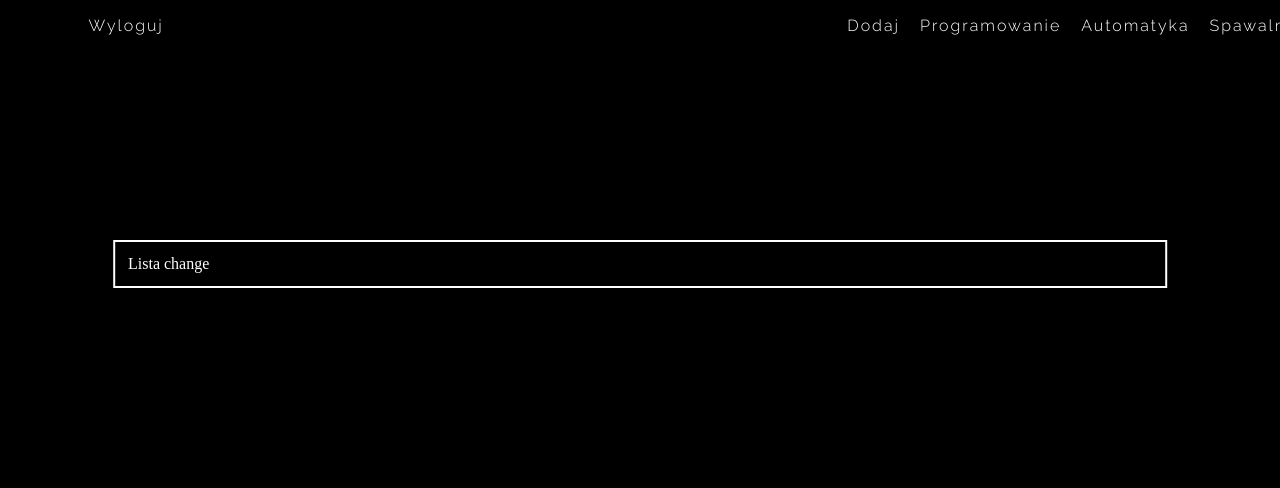
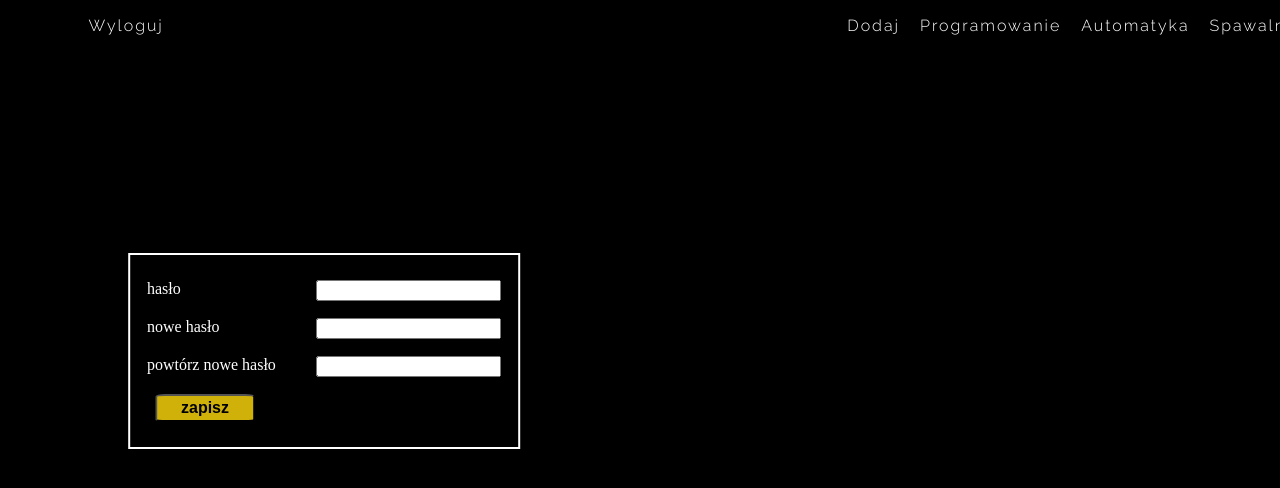
Before and after one commit to darone90/card_front, a React (Create React App) app: page /admin/1/change in a window 1280 px wide. Shown: the top 488 px of the page. Built offline with nearby package versions, Linux system fonts and the light colour scheme; a web font is replaced by a local one.

Commit message:
Admin structure ready

```diff
--- a/src/components/admin/form/Form.scss
+++ b/src/components/admin/form/Form.scss
@@ -19,5 +19,8 @@
             width: 48%;
             padding: 20px;
         }
+                select {
+                    margin-top: 10px;
+                }
     }
 }
--- a/src/components/admin/form/Form.tsx
+++ b/src/components/admin/form/Form.tsx
@@ -12,7 +12,14 @@ const Form = () => {
                     <label htmlFor='title'>tytuł</label>
                     <input type="text" name='title' />
                     <label htmlFor='text'>Treść:</label>
-                    <textarea name="text" cols={70} rows={30}></textarea>
+                    <textarea name="text" cols={70} rows={20}></textarea>
+                    <label htmlFor="type">Typ ogłoszenia</label>
+                    <select name="type">
+                        <option value="programming">Programowanie</option>
+                        <option value="automation">Automatyka</option>
+                        <option value="welding">Spawalnictwo</option>
+                        <option value="glass">Hutnictwo</option>
+                    </select>
                 </div>
                 <div className="Form__place-files">
                     <label>
--- a/src/components/admin/list/List.scss
+++ b/src/components/admin/list/List.scss
@@ -1,3 +1,5 @@
 .List {
+    border: 2px solid white;
+    padding: 10px;
     color: white;
 }
--- /dev/null
+++ b/src/components/admin/user/User.scss
@@ -0,0 +1,20 @@
+.User {
+    width: 35%;
+    border: 2px solid white;
+    padding: 15px;
+
+    form {
+        display: flex;
+        flex-direction: column;
+
+        label {
+            position: relative;
+            margin: 10px 2px;
+
+            input {
+                position: absolute;
+                right: 0;
+            }
+        }
+    }
+}
--- a/src/components/admin/user/User.tsx
+++ b/src/components/admin/user/User.tsx
@@ -1,9 +1,24 @@
 import React from 'react';
+
+import Button from '../../common/button/Button';
+
+import './User.scss';
 
 const User = () => {
     return (
         <div className="User">
-            user
+            <form>
+                <label>
+                    hasło <input type="password" />
+                </label>
+                <label>
+                    nowe hasło <input type="password" />
+                </label>
+                <label>
+                    powtórz nowe hasło <input type="password" />
+                </label>
+                <Button name='zapisz' className='standard' />
+            </form>
         </div>
     );
 };
--- a/src/views/admin/Admin.scss
+++ b/src/views/admin/Admin.scss
@@ -4,7 +4,6 @@
     height: 100vh;
 
     &__main {
-        border: 2px solid white;
         width: 80%;
         padding: 1%;
         position: absolute;
--- a/src/views/admin/Admin.tsx
+++ b/src/views/admin/Admin.tsx
@@ -20,13 +20,13 @@ const Admin = () => {
                 <li><a onClick={() => navigate('/admin/list/automation')}>Automatyka</a></li>
                 <li><a onClick={() => navigate('/admin/list/welding')}>Spawalnictwo</a></li>
                 <li><a onClick={() => navigate('/admin/list/glass')}>Hutnictwo</a></li>
-                <li><a onClick={() => navigate('/admin/user')}>JA</a></li>
+                <li><a onClick={() => navigate('/admin/user/change')}>JA</a></li>
             </ul>
             <div className="Admin__main">
                 <Routes>
                     <Route path=':add' element={<Form />} />
                     <Route path=':list/:type' element={<List />} />
-                    <Route path=':user' element={<User />} />
+                    <Route path=':user/change' element={<User />} />
                 </Routes>
             </div>
         </div>
```
